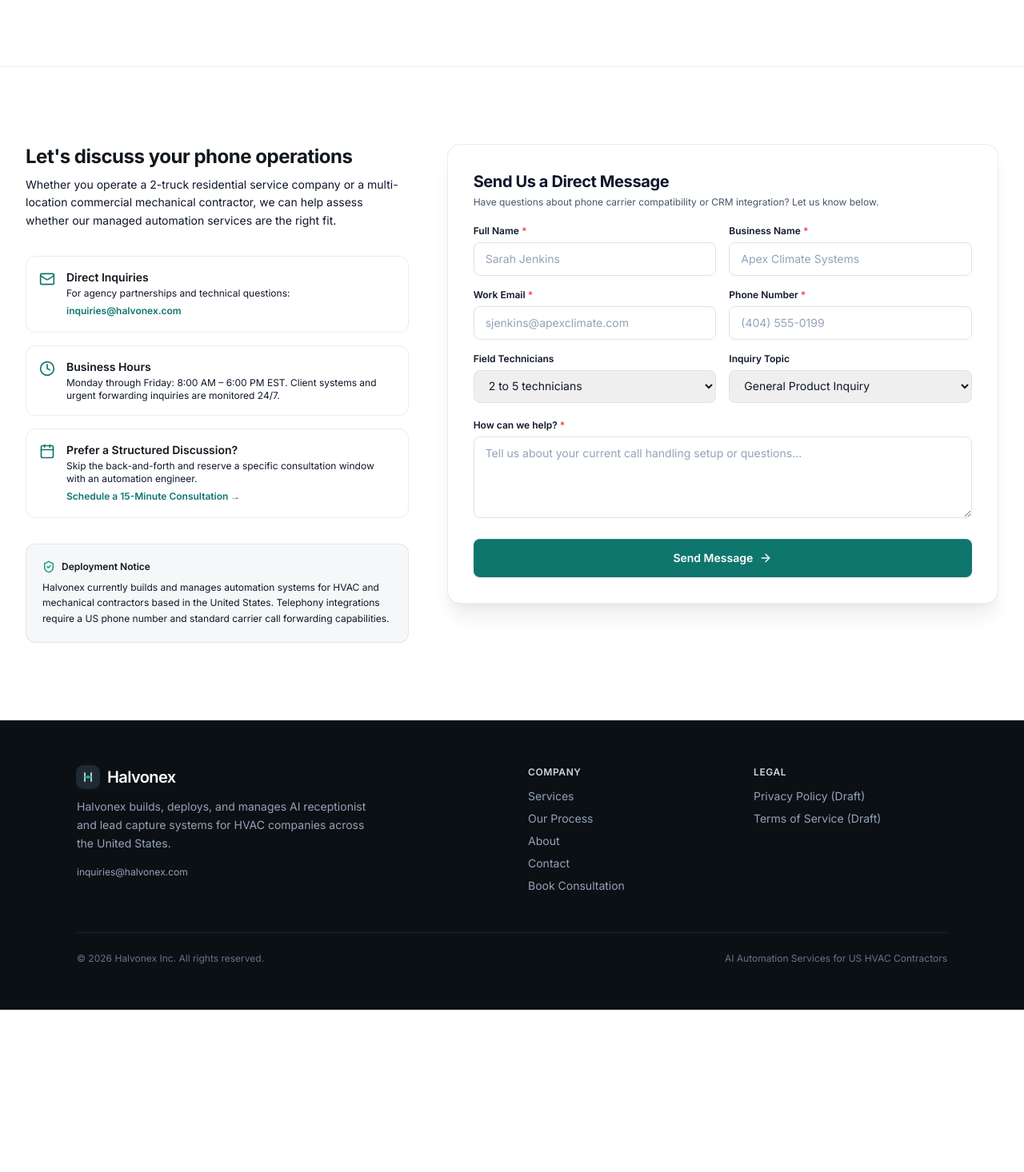
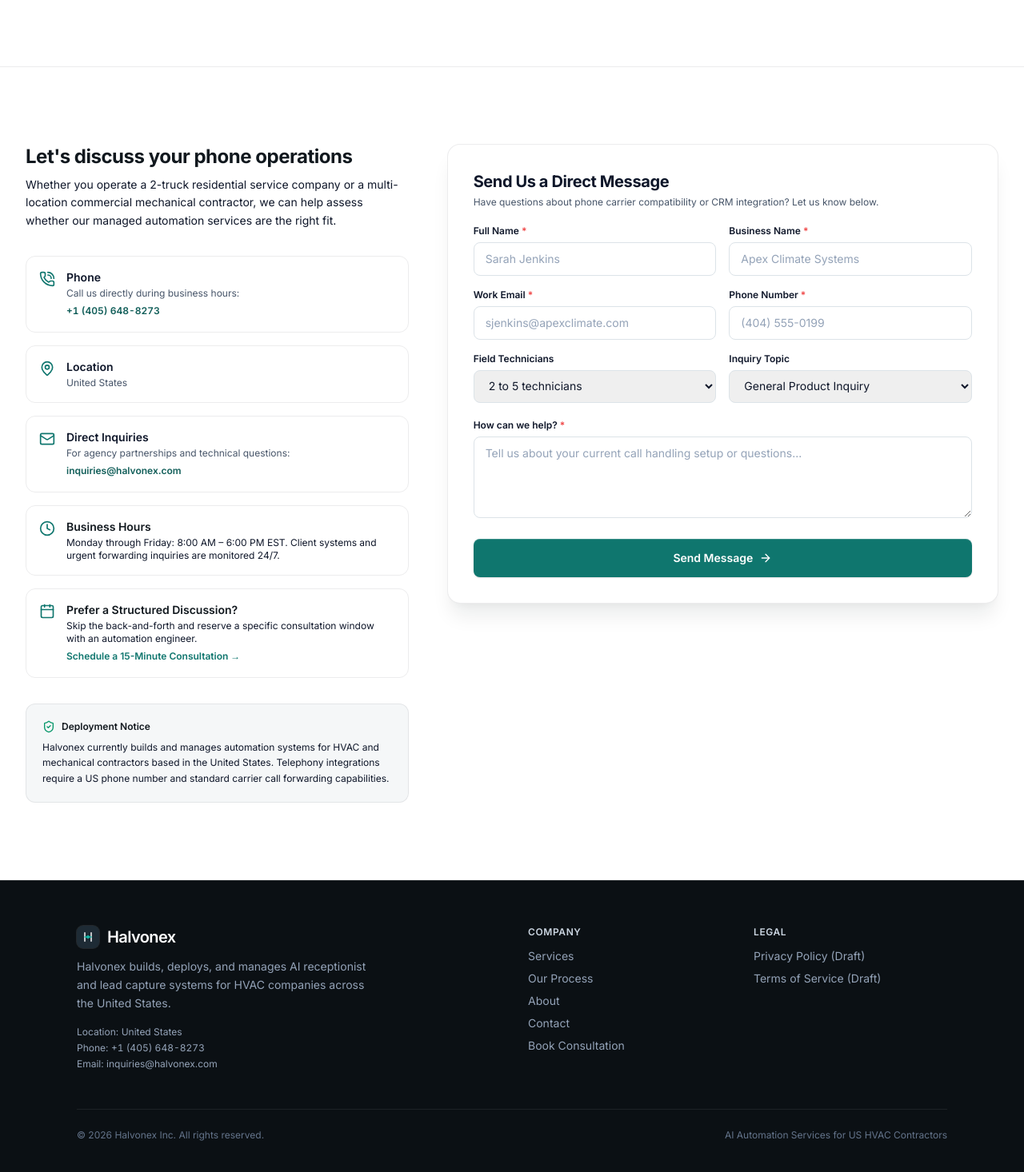
Before and after one commit to Azhar5567/halvonex, a Next.js app: page /contact in a window 1280 px wide. Shown: the part 300-1766 px from the top of the page at 80% size. Before the commit the page ends 1563 px from the top, so only its background shows below. Built offline with nearby package versions, Linux system fonts and the light colour scheme.

Commit message:
Add United States location and +14056488273 contact number

```diff
--- a/src/app/contact/page.tsx
+++ b/src/app/contact/page.tsx
@@ -1,6 +1,6 @@
 import React from "react";
 import { ContactForm } from "@/components/ContactForm";
-import { Mail, Clock, ShieldCheck, PhoneCall, Calendar } from "lucide-react";
+import { Mail, Clock, ShieldCheck, PhoneCall, Calendar, MapPin } from "lucide-react";
 import Link from "next/link";
 
 export const metadata = {
@@ -42,13 +42,35 @@ export default function ContactPage() {
 
               <div className="space-y-4">
                 <div className="flex items-start gap-3.5 p-4 rounded-xl bg-surface-light border border-surface-border">
+                  <PhoneCall className="w-5 h-5 text-brand-blue shrink-0 mt-0.5" />
+                  <div>
+                    <h4 className="text-sm font-semibold text-slate-900">Phone</h4>
+                    <p className="text-xs text-slate-600 mt-0.5">Call us directly during business hours:</p>
+                    <a
+                      href="tel:+14056488273"
+                      className="text-xs font-semibold text-brand-cobalt hover:text-brand-hover mt-1 inline-block tabular-nums"
+                    >
+                      +1 (405) 648-8273
+                    </a>
+                  </div>
+                </div>
+
+                <div className="flex items-start gap-3.5 p-4 rounded-xl bg-surface-light border border-surface-border">
+                  <MapPin className="w-5 h-5 text-brand-blue shrink-0 mt-0.5" />
+                  <div>
+                    <h4 className="text-sm font-semibold text-slate-900">Location</h4>
+                    <p className="text-xs text-slate-600 mt-0.5">United States</p>
+                  </div>
+                </div>
+
+                <div className="flex items-start gap-3.5 p-4 rounded-xl bg-surface-light border border-surface-border">
                   <Mail className="w-5 h-5 text-brand-blue shrink-0 mt-0.5" />
                   <div>
-                    <h4 className="text-sm font-semibold text-navy-900">Direct Inquiries</h4>
-                    <p className="text-xs text-muted mt-0.5">For agency partnerships and technical questions:</p>
+                    <h4 className="text-sm font-semibold text-slate-900">Direct Inquiries</h4>
+                    <p className="text-xs text-slate-600 mt-0.5">For agency partnerships and technical questions:</p>
                     <a
                       href="mailto:inquiries@halvonex.com"
-                      className="text-xs font-semibold text-brand-blue hover:text-brand-hover mt-1 inline-block"
+                      className="text-xs font-semibold text-brand-cobalt hover:text-brand-hover mt-1 inline-block"
                     >
                       inquiries@halvonex.com
                     </a>
--- a/src/app/layout.tsx
+++ b/src/app/layout.tsx
@@ -68,6 +68,7 @@ const jsonLd = {
   "@type": "ProfessionalService",
   name: "Halvonex",
   url: "https://halvonex.com",
+  telephone: "+14056488273",
   description:
     "AI automation agency that builds, deploys, and manages 24/7 AI receptionist, call answering, CRM integration, and appointment scheduling systems for HVAC companies in the United States.",
   areaServed: {
--- a/src/components/Footer.tsx
+++ b/src/components/Footer.tsx
@@ -14,7 +14,21 @@ export function Footer() {
             <p className="text-sm text-slate-400 max-w-sm leading-relaxed">
               Halvonex builds, deploys, and manages AI receptionist and lead capture systems for HVAC companies across the United States.
             </p>
-            <p className="text-xs text-slate-400 pt-1">inquiries@halvonex.com</p>
+            <div className="text-xs text-slate-400 pt-1 space-y-1">
+              <p>Location: United States</p>
+              <p>
+                Phone:{" "}
+                <a href="tel:+14056488273" className="hover:text-white transition-colors tabular-nums">
+                  +1 (405) 648-8273
+                </a>
+              </p>
+              <p>
+                Email:{" "}
+                <a href="mailto:inquiries@halvonex.com" className="hover:text-white transition-colors">
+                  inquiries@halvonex.com
+                </a>
+              </p>
+            </div>
           </div>
 
           <div>
```
